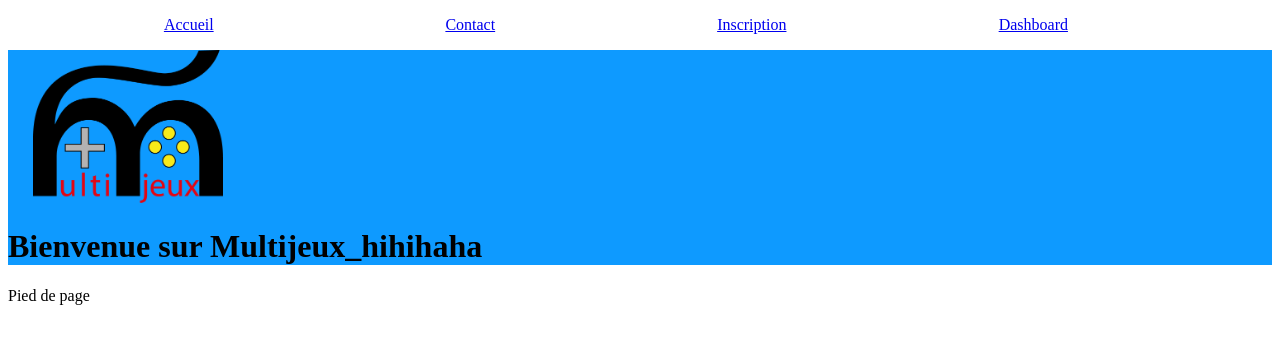
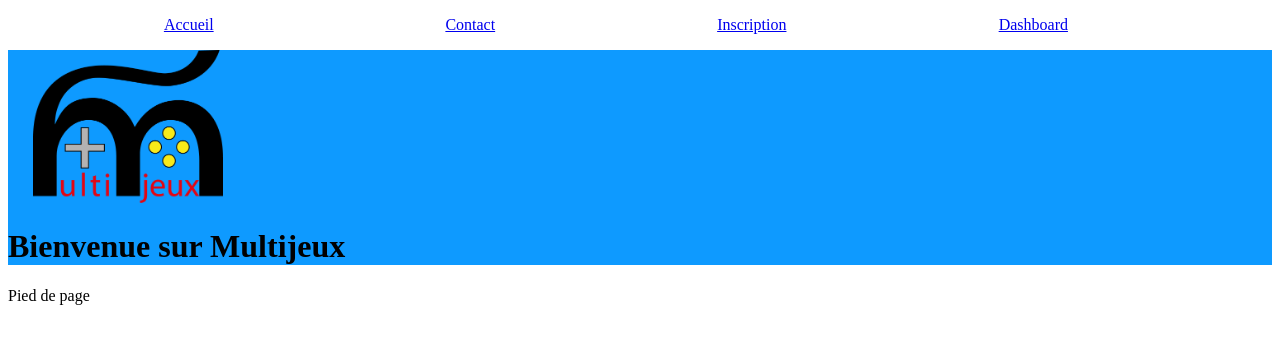
Before and after one commit to jifou03/TP_php_multijeux, a PHP site: page / in a window 1280 px wide. Shown: the top 344 px of the page. Run offline with PHP 8.4, Linux system fonts and the light colour scheme.

Commit message:
premiere modif

```diff
--- a/view_parts/_header.php
+++ b/view_parts/_header.php
@@ -1,4 +1,4 @@
 <div id="header">
     <img src="images/index/logo.png" alt="Logo de Multijeux"/>
-    <h1>Bienvenue sur Multijeux_hihihaha</h1>
+    <h1>Bienvenue sur Multijeux</h1>
 </div>
```
